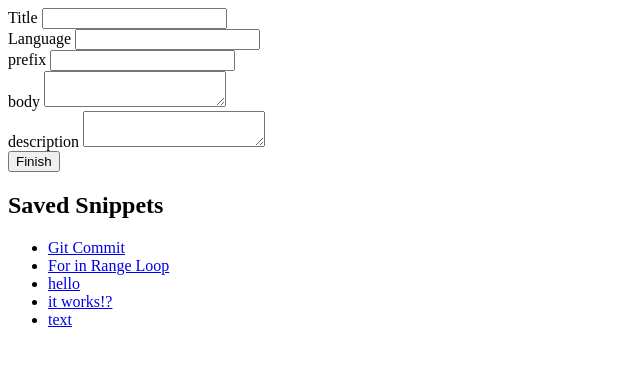
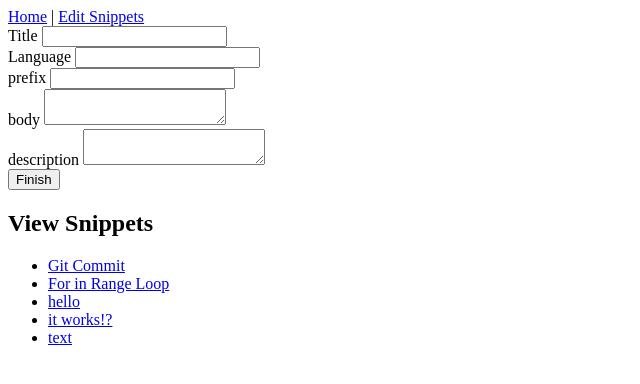
Before and after one commit to Hunterpall848/snippet-vault, a Flask app: page /snippet-creation in a window 1280 px wide. Shown: the top 384 px of the page, without its empty margins (0-640 px from the left). Run offline with Flask 3, Linux system fonts and the light colour scheme; data comes from the database, SQL or seed files in the repository.

Commit message:
style: adjusted navigation links across all endpoints

```diff
--- a/templates/edit-snippets.html
+++ b/templates/edit-snippets.html
@@ -4,6 +4,11 @@
         <meta charset="utf-8"/>
         <script type="module" src="/static/edit-snippets.js" defer></script>
     </head>
+
+    <nav>
+     <a href="/">Home</a>
+    </nav>
+
     <body>
         <head>
             <h1>Edit Snippets</h1>
--- a/templates/snippet-creation.html
+++ b/templates/snippet-creation.html
@@ -5,6 +5,11 @@
         <title> New Snippet </title>
         <script type="module" src="/static/snippet-creation.js" defer></script>
     </head>
+
+    <nav>
+     <a href="/">Home</a> |
+     <a href="/edit-snippets">Edit Snippets</a>
+    </nav>
 
     <body>
         <form method="post" action="/snippet-creation" id="new-snip-form">
@@ -33,7 +38,7 @@
             </div>
         </form>
 
-        <h2> Saved Snippets </h2>
+        <h2> View Snippets </h2>
         <ul id="snippet-titles">
             {% for snip in snip_dict %}
             <li><a href="/view-snippets?snippetid={{ snip.snippet_id }}">
--- a/templates/view-snippets.html
+++ b/templates/view-snippets.html
@@ -5,6 +5,10 @@
         <script type="module" src="/static/view-snippets.js" defer></script>
         <title> Saved Snippets </title>
     </head>
+
+    <nav>
+     <a href="/">Home</a>
+    </nav>
 
     <body>
        <main id="display-card" hidden>
```
Also changed, not shown: templates/index.html (+6 -5 lines).
